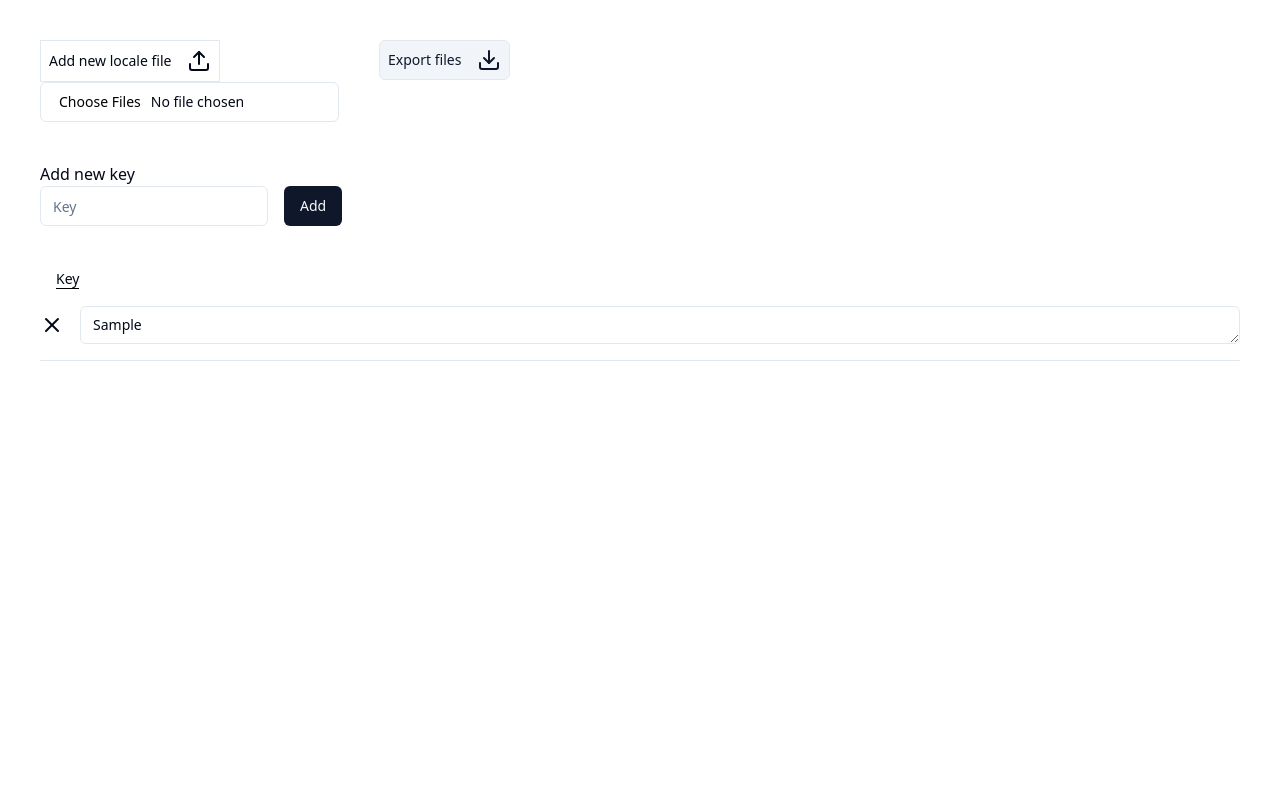
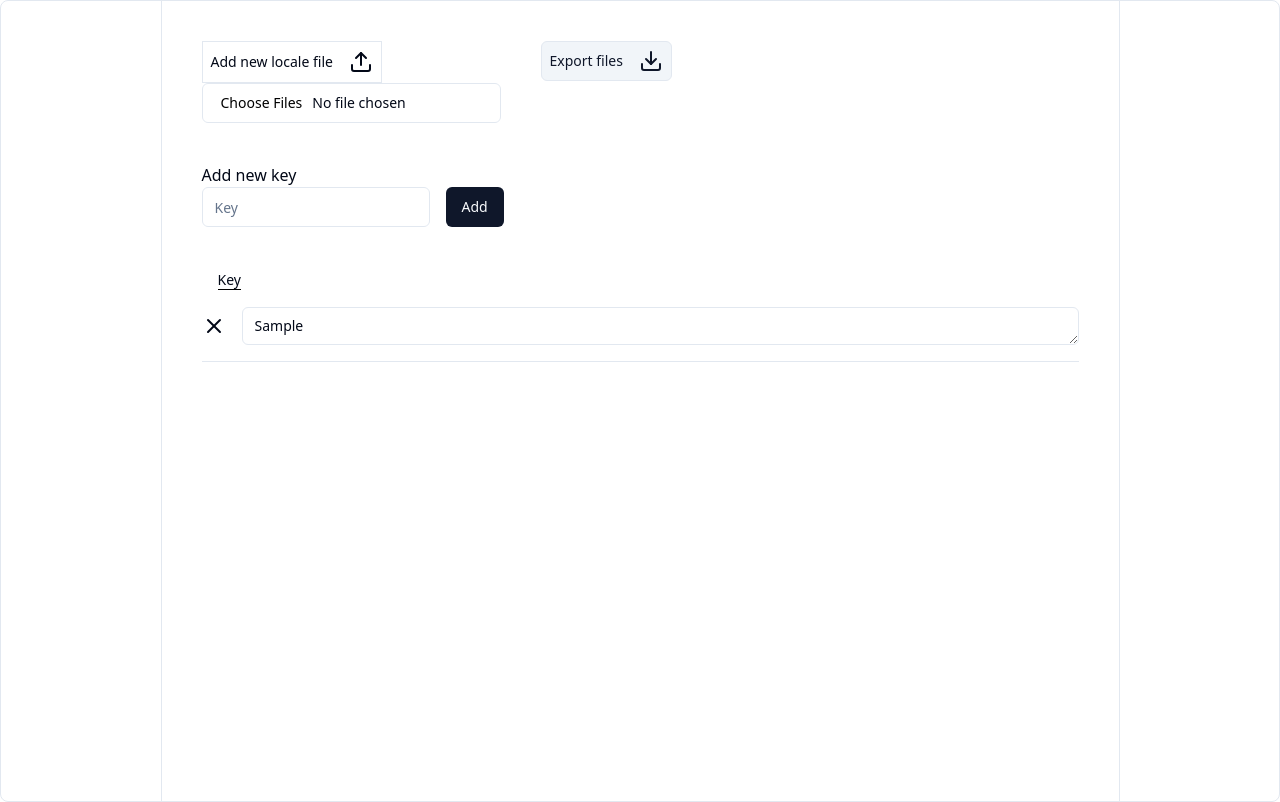
Before and after one commit to Hauglid/localizer-helper, a Next.js app: page / in a window 1280 px wide. Both pictures are taken after typing "Sample" into the empty fields and a click on the button "Add". Built offline with nearby package versions, Linux system fonts and the light colour scheme.

Commit message:
Add resizable handlers

```diff
--- a/src/app/layout.tsx
+++ b/src/app/layout.tsx
@@ -1,5 +1,10 @@
 import { Toaster } from "@/components/ui/sonner";
 import "@/styles/globals.css";
+import {
+  ResizableHandle,
+  ResizablePanel,
+  ResizablePanelGroup,
+} from "@/components/ui/resizable";
 
 import { Inter } from "next/font/google";
 
@@ -9,7 +14,7 @@
 });
 
 export const metadata = {
-  title: "i18n Editor",
+  title: "Locale Manager",
   icons: [{ rel: "icon", url: "/favicon.ico" }],
 };
 
@@ -20,8 +25,21 @@
 }) {
   return (
     <html lang="en">
-      <body className={`font-sans ${inter.variable}`}>
-        {children}
+      <body
+        className={`font-sans ${inter.variable} flex h-full w-full flex-col items-center`}
+      >
+        <div className="w-full overflow-y-scroll">
+          <ResizablePanelGroup
+            direction="horizontal"
+            className="w-full rounded-lg border"
+          >
+            <ResizablePanel defaultSize={200} />
+            <ResizableHandle />
+            <ResizablePanel defaultSize={1200}>{children}</ResizablePanel>
+            <ResizableHandle />
+            <ResizablePanel defaultSize={200} />
+          </ResizablePanelGroup>
+        </div>
         <Toaster richColors closeButton />
       </body>
     </html>
--- a/src/app/page.tsx
+++ b/src/app/page.tsx
@@ -85,7 +85,6 @@
             <Input
               id="file"
               multiple
-              defaultValue={""}
               type="file"
               onChange={filePickerOnChange}
             />
@@ -127,10 +126,11 @@
                 }}
               />
               <Textarea
-                className="min-h-0 flex-1"
+                className="min-h-0 min-w-56 flex-1"
                 rows={1}
                 id={key}
                 value={key}
+                readOnly
               />
 
               {Object.keys(translations).map((locale) => {
@@ -139,7 +139,7 @@
                   <Textarea
                     key={`${key}-${locale}`}
                     className={cn(
-                      "min-h-0 flex-[2]",
+                      "min-h-0 min-w-56 flex-[2]",
                       value ? "" : "border-2 border-red-500",
                     )}
                     rows={1}
--- a/src/components/ui/input.tsx
+++ b/src/components/ui/input.tsx
@@ -10,7 +10,7 @@
       <input
         type={type}
         className={cn(
-          "flex h-10 w-full rounded-md border border-input bg-background px-3 py-2 text-sm ring-offset-background file:border-0 file:bg-transparent file:text-sm file:font-medium placeholder:text-muted-foreground focus-visible:outline-none focus-visible:ring-2 focus-visible:ring-ring focus-visible:ring-offset-2 disabled:cursor-not-allowed disabled:opacity-50",
+          "flex h-10 w-full min-w-28 rounded-md border border-input bg-background px-3 py-2 text-sm ring-offset-background file:border-0 file:bg-transparent file:text-sm file:font-medium placeholder:text-muted-foreground focus-visible:outline-none focus-visible:ring-2 focus-visible:ring-ring focus-visible:ring-offset-2 disabled:cursor-not-allowed disabled:opacity-50",
           className,
         )}
         ref={ref}
--- a/src/components/ui/textarea.tsx
+++ b/src/components/ui/textarea.tsx
@@ -9,7 +9,7 @@
     return (
       <textarea
         className={cn(
-          "flex min-h-[80px] w-full rounded-md border border-input bg-background px-3 py-2 text-sm ring-offset-background placeholder:text-muted-foreground focus-visible:outline-none focus-visible:ring-2 focus-visible:ring-ring focus-visible:ring-offset-2 disabled:cursor-not-allowed disabled:opacity-50",
+          "flex w-full rounded-md border border-input bg-background px-3 py-2 text-sm ring-offset-background placeholder:text-muted-foreground focus-visible:outline-none focus-visible:ring-2 focus-visible:ring-ring focus-visible:ring-offset-2 disabled:cursor-not-allowed disabled:opacity-50",
           className,
         )}
         ref={ref}
```
